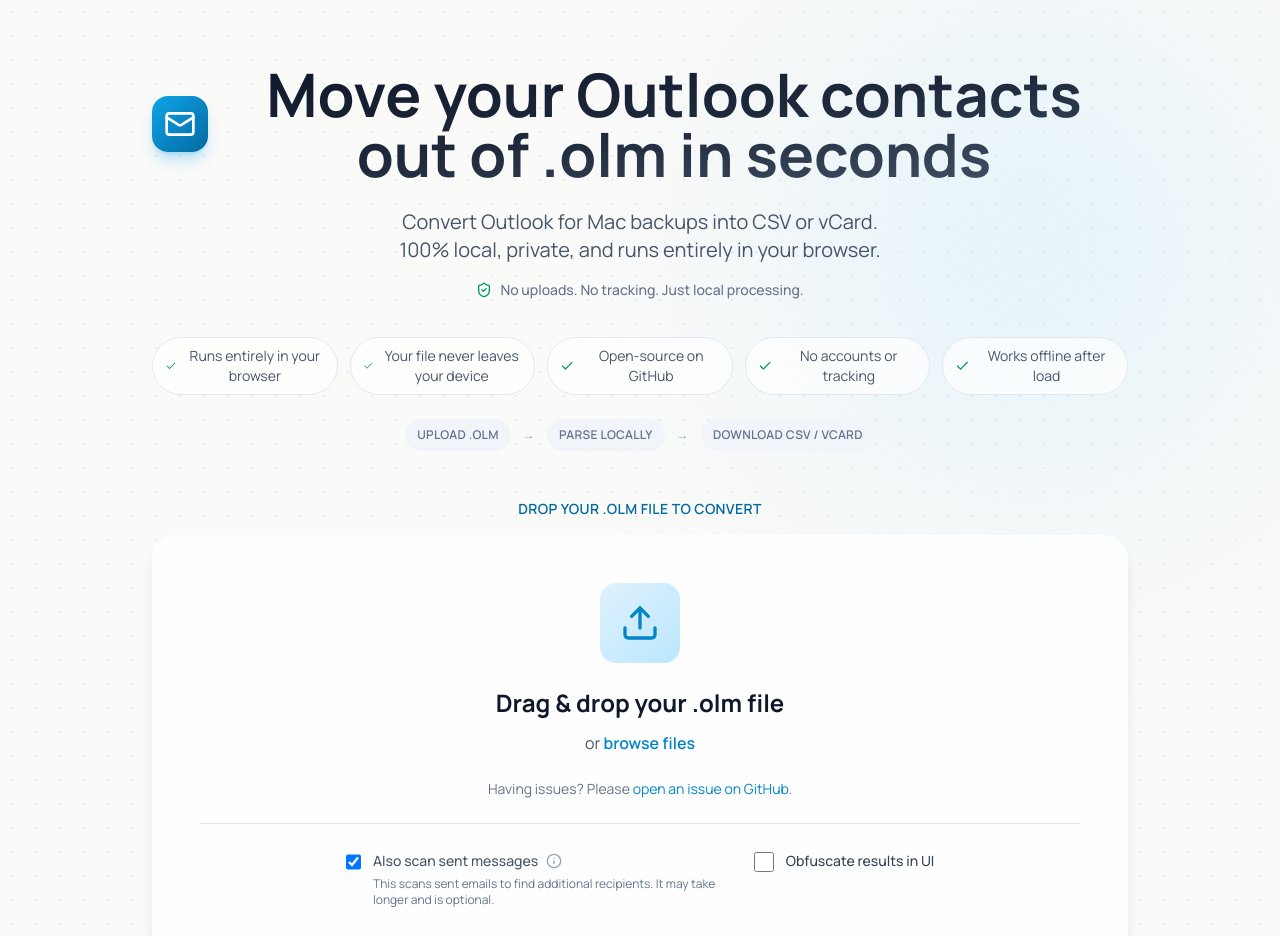
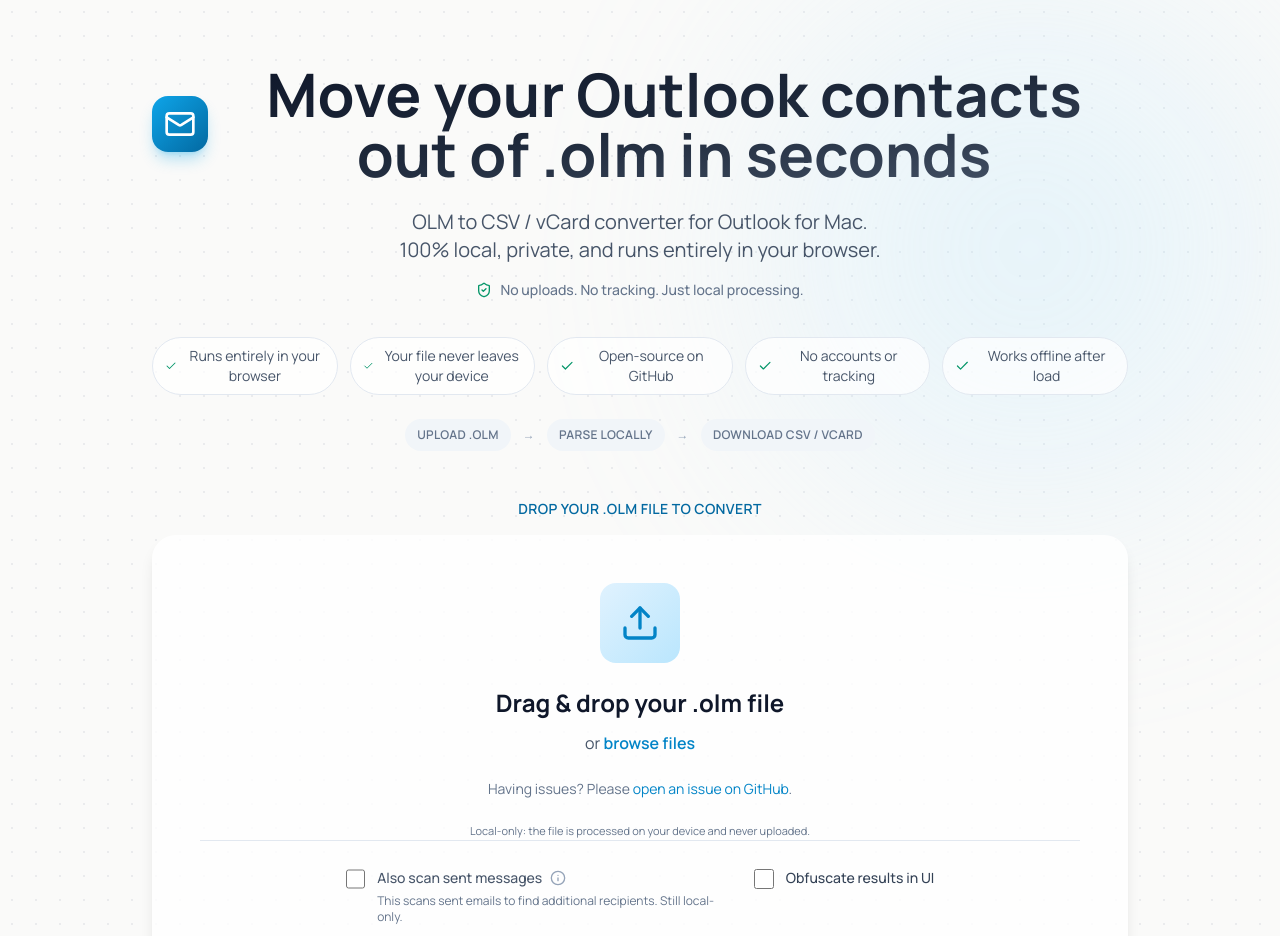
Before and after one commit to njoylab/outlook-contacts-exporter, a React (Vite) app in the folder web/: page / in a window 1280 px wide. Shown: the top 936 px of the page. Built offline with nearby package versions, Linux system fonts and the light colour scheme.

Commit message:
Refine hero copy and demo overlay

```diff
--- a/web/src/App.tsx
+++ b/web/src/App.tsx
@@ -18,7 +18,7 @@
   const isRootPage = currentPath === '/' || currentPath === '';
   const isNotFoundPage = !isRootPage && !isPrivacyPage;
   const [state, setState] = useState<AppState>('idle');
-  const [extractFromPreview, setExtractFromPreview] = useState(true);
+  const [extractFromPreview, setExtractFromPreview] = useState(false);
   const [progress, setProgress] = useState(0);
   const [result, setResult] = useState<ProcessingResult | null>(null);
   const [isDragging, setIsDragging] = useState(false);
@@ -280,7 +280,7 @@
           </div>
 
           <p className="text-lg sm:text-xl text-slate-600 max-w-2xl mx-auto leading-relaxed">
-            Convert Outlook for Mac backups into CSV or vCard.
+            OLM to CSV / vCard converter for Outlook for Mac.
             <span className="block">100% local, private, and runs entirely in your browser.</span>
             <span className="mt-4 text-sm text-slate-500 font-medium inline-flex items-center gap-2 justify-center">
               <ShieldCheck className="w-4 h-4 text-emerald-600" />
@@ -387,6 +387,9 @@
                     </a>
                     .
                   </p>
+                  <p className="text-[11px] text-slate-500">
+                    Local-only: the file is processed on your device and never uploaded.
+                  </p>
 
                   <div className="flex flex-col md:flex-row items-center md:items-start gap-6 justify-center pt-6 border-t border-slate-200">
                     <div
@@ -415,7 +418,7 @@
                           </span>
                         </label>
                         <p className="text-xs text-slate-500 mt-1">
-                          This scans sent emails to find additional recipients. It may take longer and is optional.
+                          This scans sent emails to find additional recipients. Still local-only.
                         </p>
                       </div>
                     </div>
@@ -488,7 +491,7 @@
                     <div className="pointer-events-none absolute inset-0 flex items-center justify-center">
                       <div className="flex items-center gap-2 rounded-full bg-white/90 px-4 py-2 text-sm font-semibold text-slate-700 shadow-lg">
                         <Play className="w-4 h-4 text-primary-600" />
-                        Play demo
+                        Watch a 5s demo
                       </div>
                     </div>
                   )}
```
